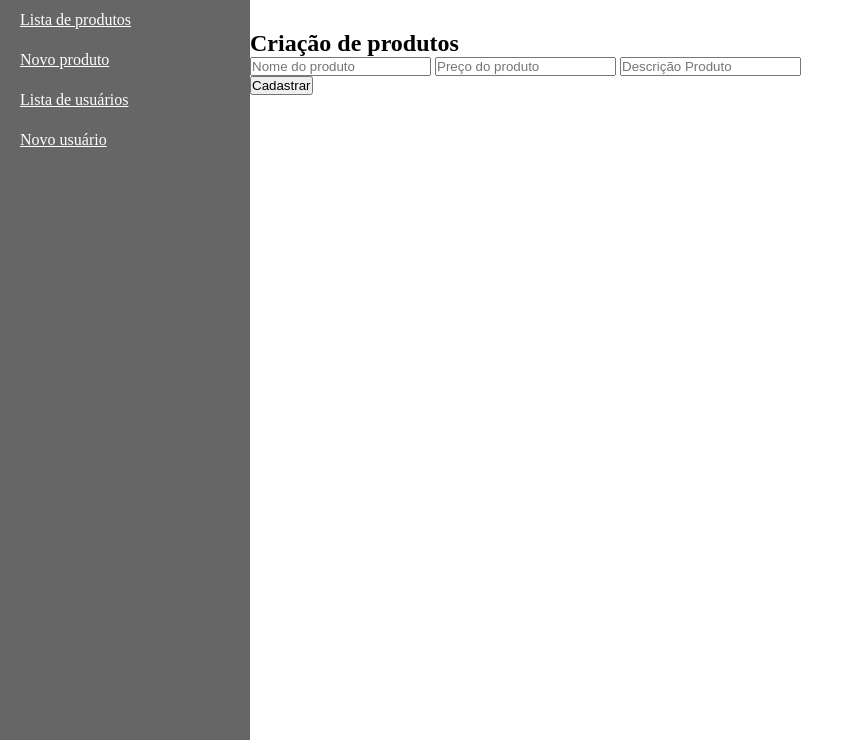
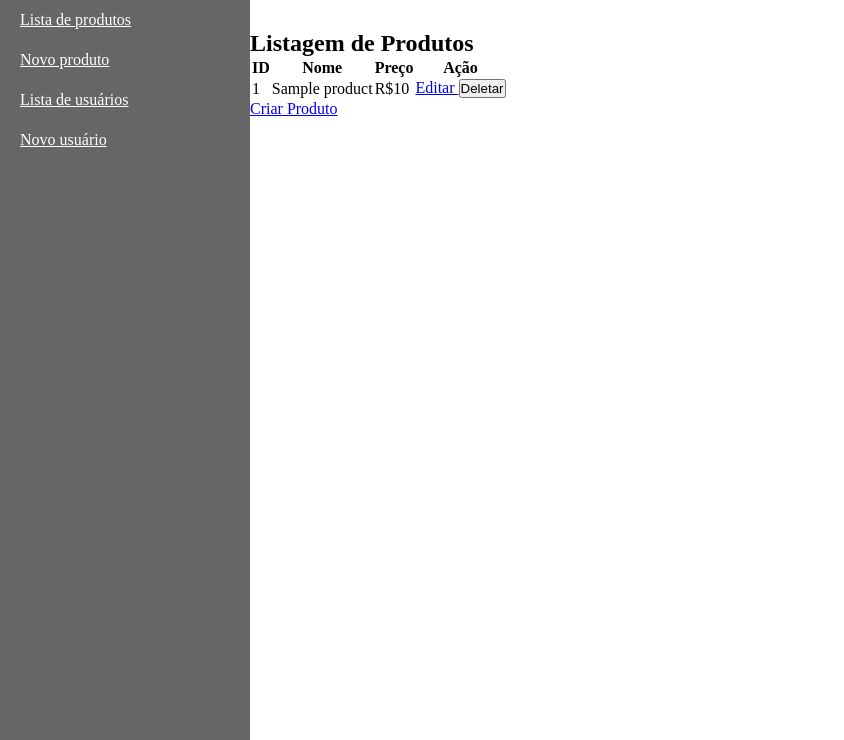
Before and after one commit to DGFS02/digital-store-backend, a Node server app: page /admin/products in a window 1280 px wide. Shown: the part 60-800 px from the top of the page, without its empty margins (0-844 px from the left). Run offline with Node 20, Linux system fonts and the light colour scheme; tables that the repository leaves empty hold one stand-in row (values such as "Sample post"); some libraries are stand-ins or nearby versions.

Commit message:
Reestruturação das rotas e todos os links ajustados de acordo. Botões de navegação necessários adicionados.

```diff
--- a/routes/admin.js
+++ b/routes/admin.js
@@ -2,12 +2,12 @@ var express = require('express');
 var router = express.Router();
 var { Product } = require('../models');
 
-router.get('/products', function (req, res, next) {
+router.get('/products/new', function (req, res, next) {
   res.render('products/form', { title: 'Products' });
 });
 
-router.get('/products/list-all', function (req, res, next) {
-  res.render('products/listAll', { title: 'Listagem de Produtos' });
+router.get('/products', function (req, res, next) {
+  res.render('products/list', { title: 'Listagem de Produtos' });
 });
 
 router.get('/products/:id/edit', async function (req, res, next) {
--- a/views/partials/_header.ejs
+++ b/views/partials/_header.ejs
@@ -12,8 +12,8 @@
   <%
     const urlPath = undefined // TODO
     const menuItems = [
-      { path: '/admin/products/list-all', label: 'Lista de produtos'},
-      { path: '/admin/products', label: 'Novo produto'},
+      { path: '/admin/products/', label: 'Lista de produtos'},
+      { path: '/admin/products/new', label: 'Novo produto'},
       { path: '#', label: 'Lista de usuários'},
       { path: '#', label: 'Novo usuário'},
     ]
--- a/views/products/edit.ejs
+++ b/views/products/edit.ejs
@@ -11,8 +11,8 @@
     <input type="number" name="price" id="price" placeholder="Preço do Produto" value="<%= product.price %>" />
     <textarea name="description" id="description" cols="30" rows="10" placeholder="Descrição do Produto"><%= product.description %></textarea>
 
+    <a href="/admin/products/" class="button button-outline">Voltar</a>
     <button type="submit">Atualizar</button>
-    <a href="/admin/products/list-all" class="button button-outline">Voltar</a>
   </form>
 </main>
 
--- a/views/products/form.ejs
+++ b/views/products/form.ejs
@@ -5,6 +5,7 @@
   <input type="number" name="price" placeholder="Preço do produto" />
   <input name="description" placeholder="Descrição Produto" />
   <div>
+    <a href="/admin/products/" class="button button-outline">Voltar</a>
     <button type="submit">Cadastrar</button>
   </div>
 </form>
@@ -22,12 +23,21 @@
       },
       body: JSON.stringify(formDataJSON),
     })
-      .then((response) => response.json())
+    .then((response) => {
+        if (response.ok) {
+          return response.json()
+        }
+
+        throw new Error(response.statusText)
+      })
       .then((result) => {
-        console.log("Success:", result);
+        swal("Criado com sucesso!", "Produto Criado", "success");
       })
       .catch((error) => {
-        console.error("Error:", error);
+        swal("Erro!", "Produto não criado.", "error")
+        .then(() => {
+          swal(`Error: {${error}}`);
+        });
       });
   }
 
--- a/views/products/listAll.ejs
+++ b/views/products/list.ejs
@@ -15,7 +15,7 @@
     <tbody id="list-products"></tbody>
   </table>
 
-  <a class="button" href="/admin/products/">Criar Produto</a>
+  <a class="button" href="/admin/products/new">Criar Produto</a>
 </main>
 
 <script>
```
